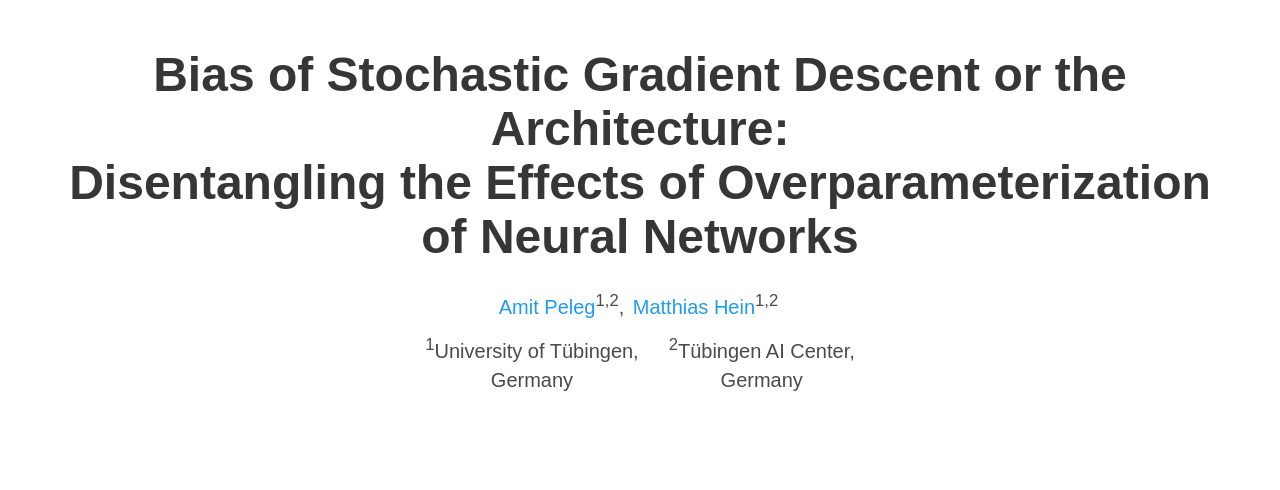
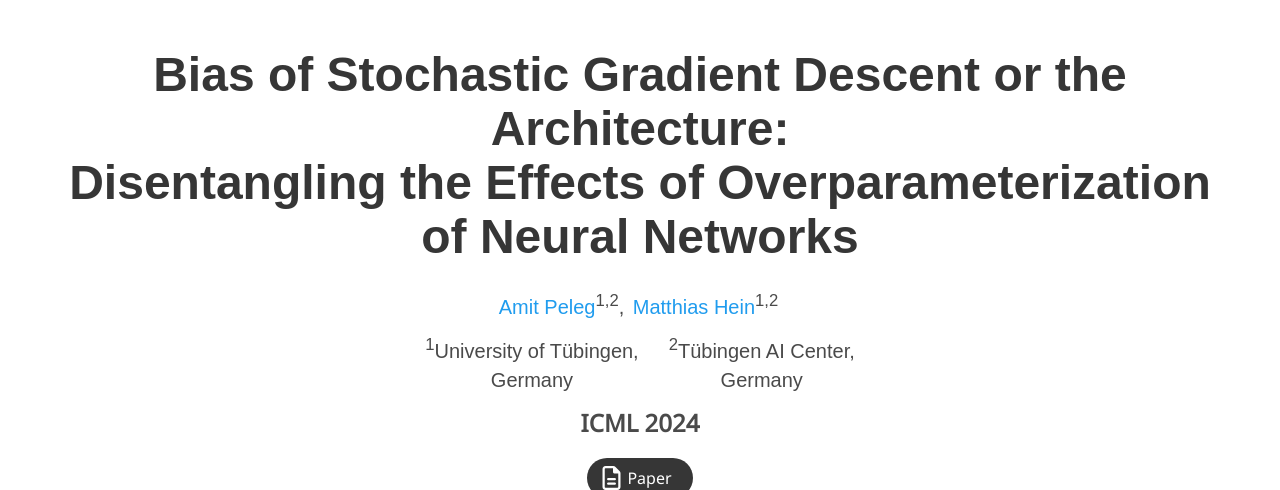
Before and after one commit to bias-sgd-or-architecture/bias-sgd-or-architecture.github.io, a plain HTML site: page index.html in a window 1280 px wide. Shown: the top 490 px of the page. Drawn offline with Linux system fonts and the light colour scheme; a web font is replaced by a local one.

Commit message:
Update index.html

```diff
--- a/index.html
+++ b/index.html
@@ -61,19 +61,19 @@ Effects of Overparameterization of Neural Networks</title>
                               <br>Germany
                           </span>
                         </span>
-<!--                    </div>-->
-<!--                    <h1 style="font-size:24px;font-weight:bold">ICML 2024</h1>-->
-<!--                    <div class="column has-text-centered">-->
-<!--                        <div class="publication-links">-->
-<!--                            <span class="link-block">-->
-<!--                            <a href="https://proceedings.mlr.press/v151/peleg22a"-->
-<!--                               class="external-link button is-normal is-rounded is-dark">-->
-<!--                              <span class="icon">-->
-<!--                                  <i class="far fa-file-alt is-size-4"></i>-->
-<!--                              </span>-->
-<!--                              <span>Paper</span>-->
-<!--                            </a>-->
-<!--                            </span>-->
+                   </div>
+                   <h1 style="font-size:24px;font-weight:bold">ICML 2024</h1>
+                   <div class="column has-text-centered">
+                       <div class="publication-links">
+                           <span class="link-block">
+                           <a href="https://proceedings.mlr.press/v235/peleg24a.html"
+                              class="external-link button is-normal is-rounded is-dark">
+                             <span class="icon">
+                                 <i class="far fa-file-alt is-size-4"></i>
+                             </span>
+                             <span>Paper</span>
+                           </a>
+                           </span>
 <!--                            <span class="link-block">-->
 <!--                              <a href="https://slideslive.com/38980494/metalearning-linear-bandits-by-prior-update?ref=search-presentations-metalearning+linear+bandits+by+prior+update"-->
 <!--                                 class="external-link button is-normal is-rounded is-dark">-->
@@ -92,8 +92,8 @@ Effects of Overparameterization of Neural Networks</title>
 <!--                                <span>Conference Poster</span>-->
 <!--                              </a>-->
 <!--                            </span>-->
-<!--                        </div>-->
-<!--                    </div>-->
+                       </div>
+                   </div>
                 </div>
             </div>
         </div>
```
